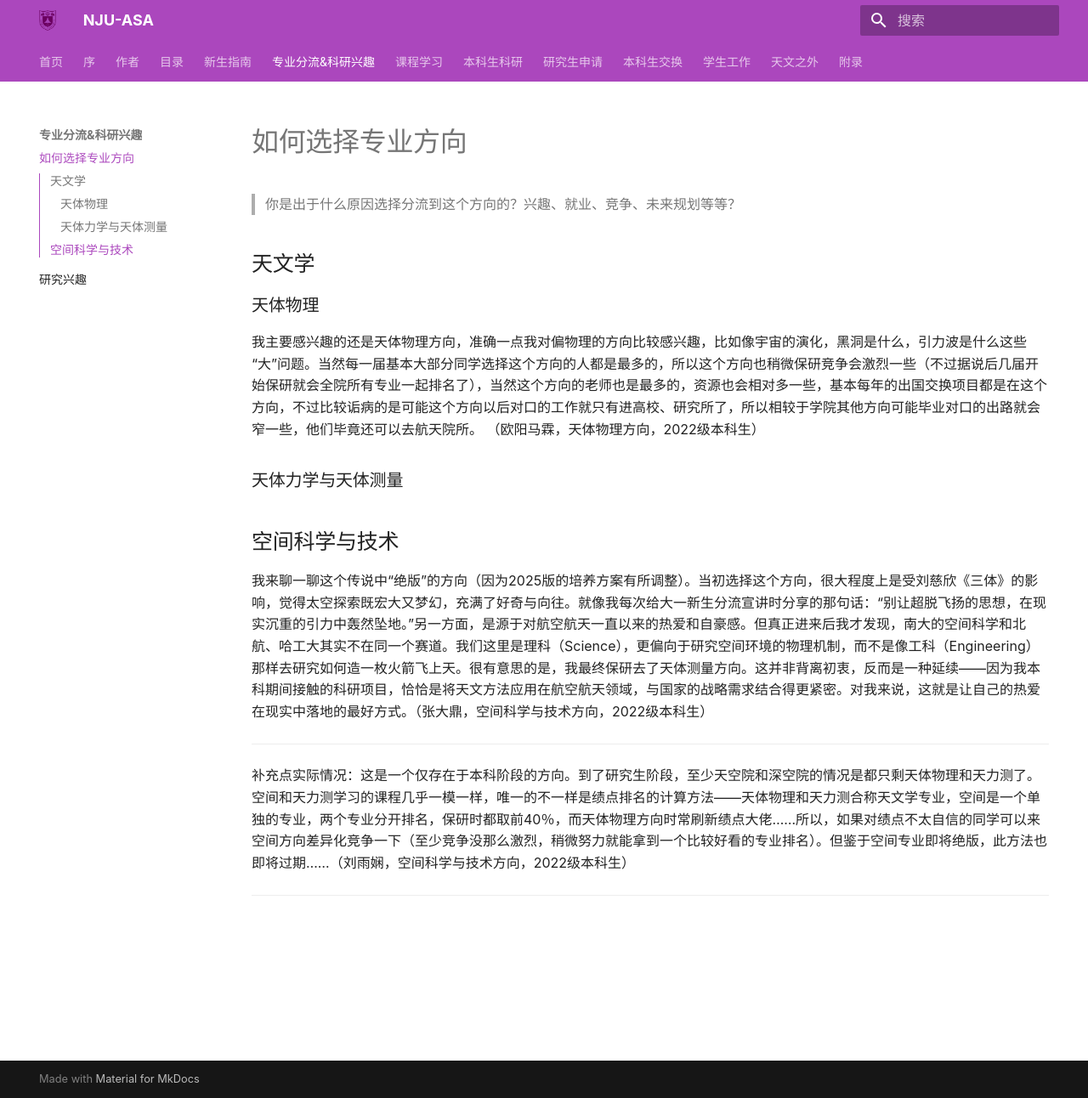
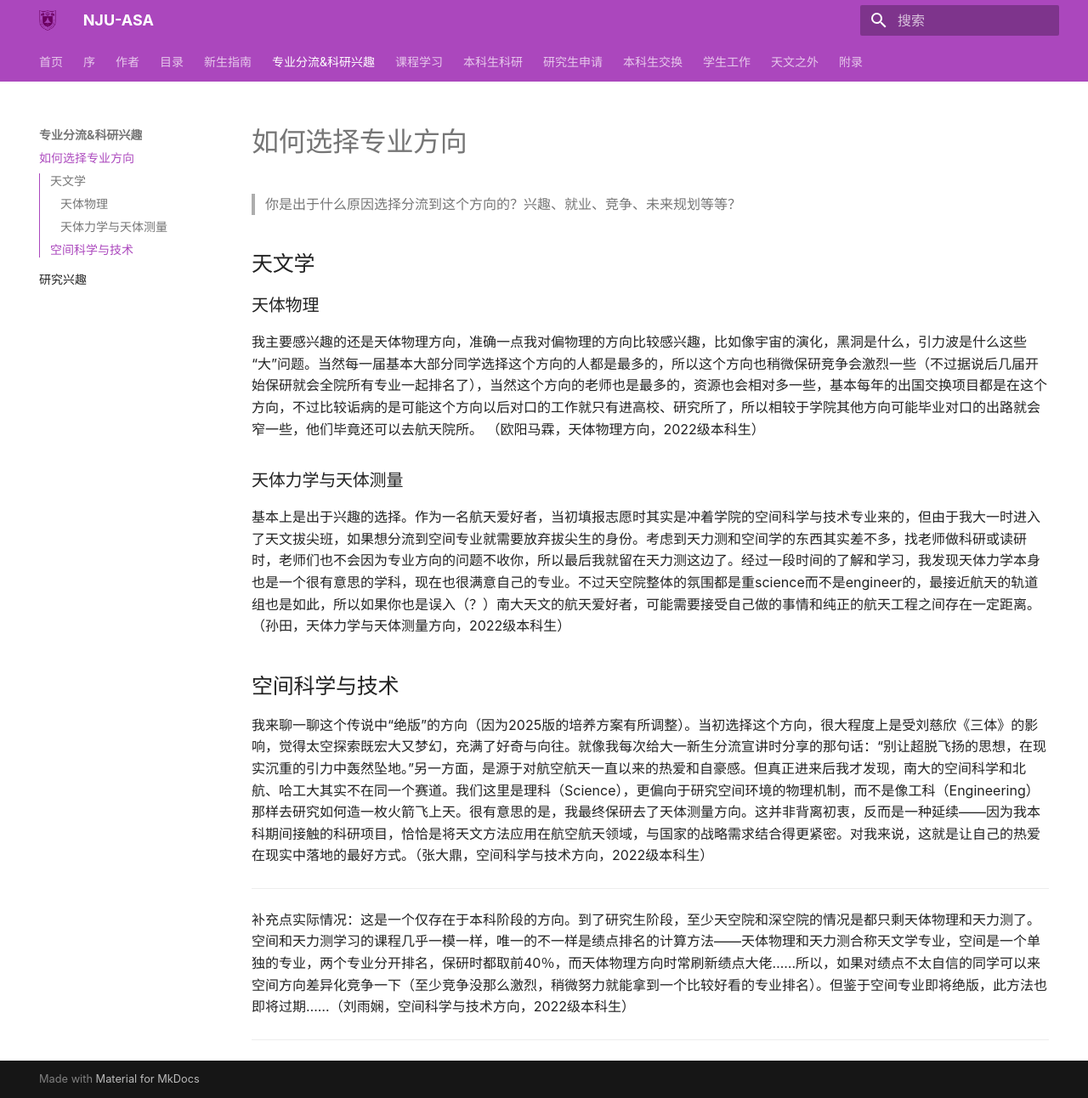
Before and after one commit to nju-astronomy/NJU-ASA, an MkDocs documentation site: the page built from docs/choice/fields.md, in a window 1280 px wide and 1292 px high. Shown: the whole window at 85% size. Built offline with MkDocs 1.6.1 and Material for MkDocs 9.7.7, drawn with Linux system fonts in a browser that asks for light colours; some web fonts are replaced.

Commit message:
Update fields.md

```diff
--- a/docs/choice/fields.md
+++ b/docs/choice/fields.md
@@ -9,6 +9,8 @@
 
 ### 天体力学与天体测量
 
+基本上是出于兴趣的选择。作为一名航天爱好者，当初填报志愿时其实是冲着学院的空间科学与技术专业来的，但由于我大一时进入了天文拔尖班，如果想分流到空间专业就需要放弃拔尖生的身份。考虑到天力测和空间学的东西其实差不多，找老师做科研或读研时，老师们也不会因为专业方向的问题不收你，所以最后我就留在天力测这边了。经过一段时间的了解和学习，我发现天体力学本身也是一个很有意思的学科，现在也很满意自己的专业。不过天空院整体的氛围都是重science而不是engineer的，最接近航天的轨道组也是如此，所以如果你也是误入（？）南大天文的航天爱好者，可能需要接受自己做的事情和纯正的航天工程之间存在一定距离。（孙田，天体力学与天体测量方向，2022级本科生）
+
 ## 空间科学与技术
 
  我来聊一聊这个传说中“绝版”的方向（因为2025版的培养方案有所调整）。当初选择这个方向，很大程度上是受刘慈欣《三体》的影响，觉得太空探索既宏大又梦幻，充满了好奇与向往。就像我每次给大一新生分流宣讲时分享的那句话：“别让超脱飞扬的思想，在现实沉重的引力中轰然坠地。”另一方面，是源于对航空航天一直以来的热爱和自豪感。但真正进来后我才发现，南大的空间科学和北航、哈工大其实不在同一个赛道。我们这里是理科（Science），更偏向于研究空间环境的物理机制，而不是像工科（Engineering）那样去研究如何造一枚火箭飞上天。很有意思的是，我最终保研去了天体测量方向。这并非背离初衷，反而是一种延续——因为我本科期间接触的科研项目，恰恰是将天文方法应用在航空航天领域，与国家的战略需求结合得更紧密。对我来说，这就是让自己的热爱在现实中落地的最好方式。（张大鼎，空间科学与技术方向，2022级本科生）
```
